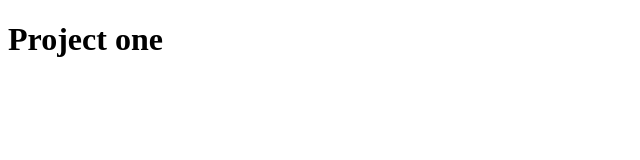
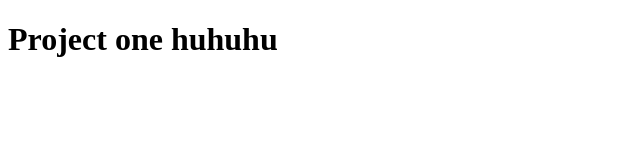
Before and after one commit to alisa-zulfuharova/project-one, a plain HTML site: page index.html in a window 1280 px wide. Shown: the whole page, without its empty margins (0-640 px from the left). Drawn offline with Linux system fonts and the light colour scheme.

Commit message:
Update index.html

```diff
--- a/index.html
+++ b/index.html
@@ -7,6 +7,6 @@
     <title>project one</title>
 </head>
 <body>
-    <h1>Project one</h1>
+    <h1>Project one huhuhu</h1>
 </body>
 </html>
```
